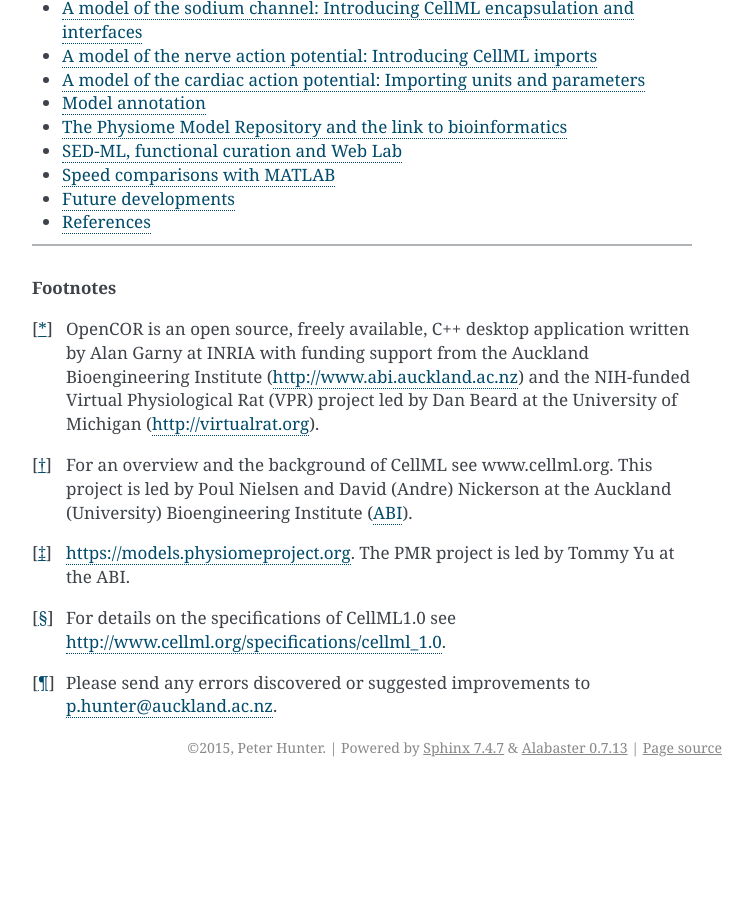
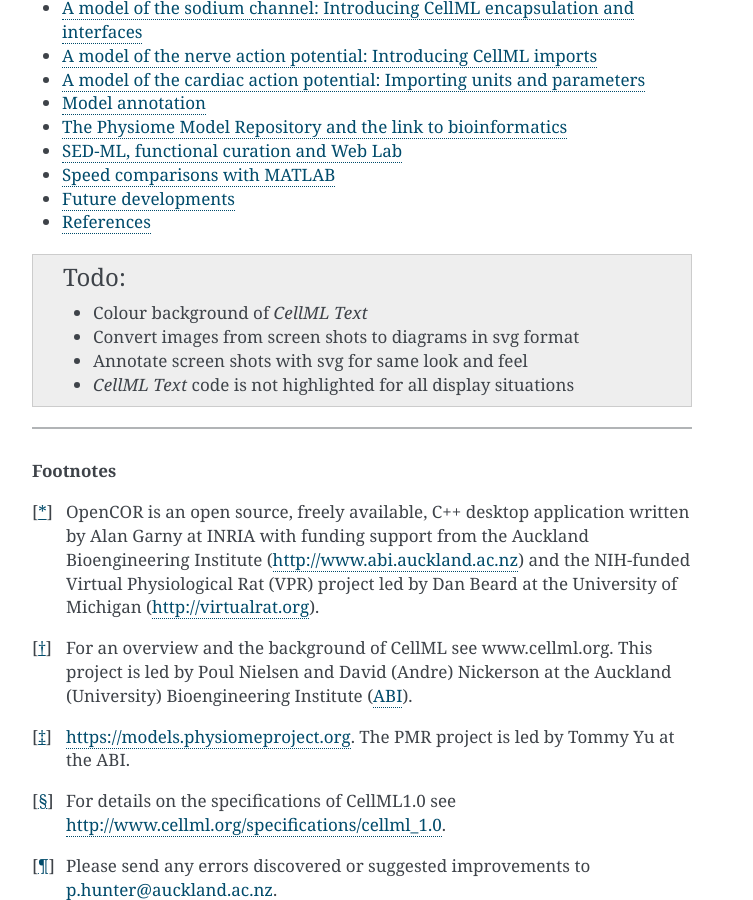
Before and after one commit to ABI-Tutorials/CellML-OpenCOR-PMR, a Sphinx documentation site: the page built from source/index.rst, in a window 1280 px wide and 900 px high, scrolled down 1377 px. Shown: the whole window, without its empty margins (388-1141 px from the left). Built offline with Sphinx 7.4.7, drawn with Linux system fonts in a browser that asks for light colours; cross-references to code outside the pages are shown as plain code; before the commit the page ends 2164 px from its top, so only the background shows below that.

Commit message:
Add some todos for reminders of what work is still outstanding.  Put in place holders for links to xml form of CellML files.

```diff
--- a/source/index.rst
+++ b/source/index.rst
@@ -68,6 +68,13 @@ to modular approaches (model hierarchies) and model annotation.
 
    footnotes
 
+.. todo::
+
+   * Colour background of *CellML Text*
+   * Convert images from screen shots to diagrams in svg format
+   * Annotate screen shots with svg for same look and feel
+   * *CellML Text* code is not highlighted for all display situations
+
 ---------------------------
 
 .. rubric:: Footnotes
```
Also changed, not shown: source/cellml_import_unit_params.rst (+5 -8 lines).
